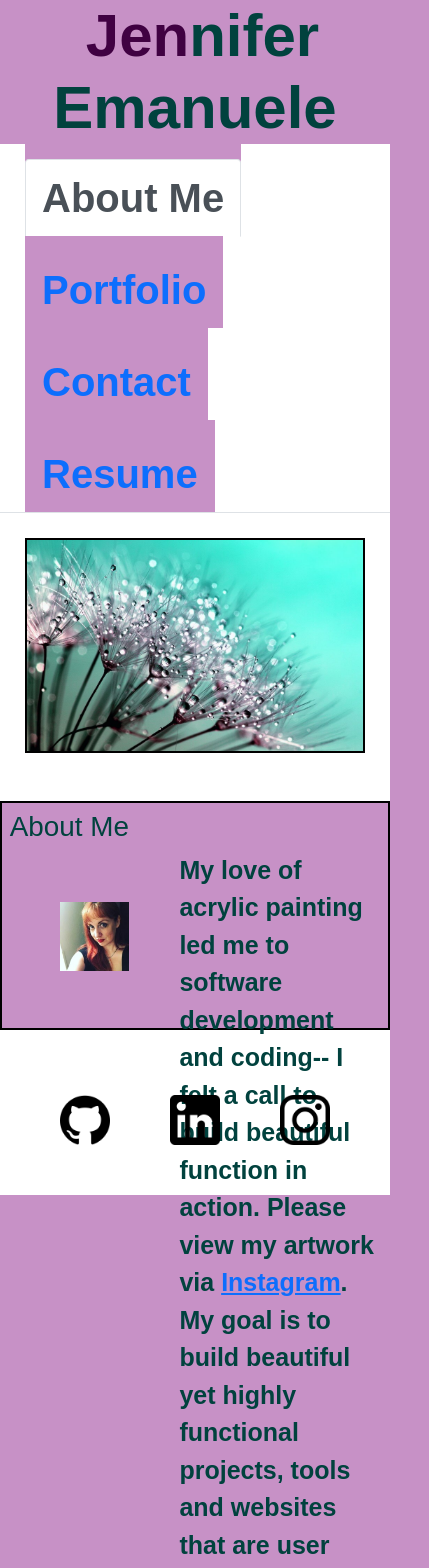
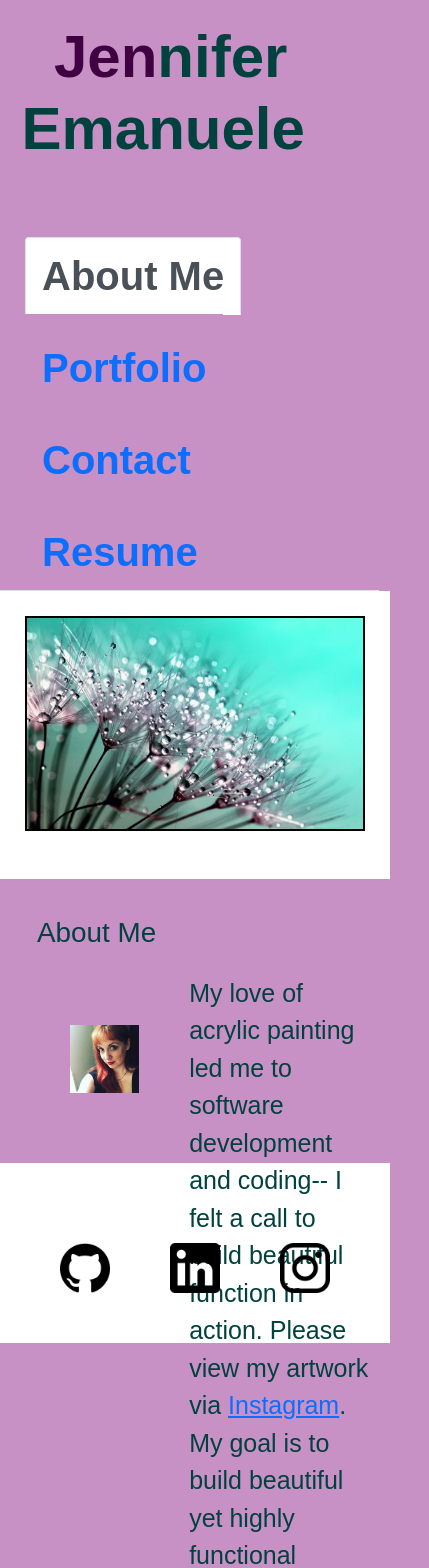
Before and after one commit to jenemanuele/portfolio-react, a React (Create React App) app: page / in a window 390 px wide. Shown: the top 1568 px of the page, 429 px wide, since content can reach past the window. Built offline with nearby package versions, Linux system fonts and the light colour scheme.

Commit message:
+ cards, no images

```diff
--- a/src/components/NavBar/NavBar.js
+++ b/src/components/NavBar/NavBar.js
@@ -7,7 +7,7 @@ function NavBar({ currentPage, handlePageChange }) {
         <header>
           <div className="header">
             <h1><span className="Jen"> Jen</span>nifer Emanuele</h1>
-        </div>
+                  <div>
                     <ul className="nav nav-tabs">
                       <li className="nav-item">
                         <a
@@ -21,7 +21,7 @@ function NavBar({ currentPage, handlePageChange }) {
                       </li>
                       <li className="nav-item">
                         <a
-                href="#portfolio"
+                          href="#"
                           onClick={() => handlePageChange('Portfolio')}
                           // Check to see if the currentPage is `portfolio`, and if so we use the active link class from bootstrap. Otherwise, we set it to a normal nav-link
                           className={currentPage === 'Portfolio' ? 'nav-link active' : 'nav-link'}
@@ -50,42 +50,11 @@ function NavBar({ currentPage, handlePageChange }) {
                         </a>
                       </li>
                     </ul>
+              </div>
+            </div>
           </header>
+
     );
   }
 
   export default NavBar;
-
-
-// const NavBar = (props) => {
-//     const { currentTab, setCurrentTab } = props;
-
-//         return (
-//         <header>
-//             <div className="header">
-//                 <h1><span className="Jen"> Jen</span>nifer Emanuele</h1>
-//                 {/* <div>
-//                 <img src="./images/Jen-E-small.jpg" alt="Head shot of Jennifer Emanuele" /></span>
-//                </div> */}
-
-//                 <div>
-//                     <ul className="flex-row mobile-view">
-//                         <li className={currentTab === "about" ? "mx-2 navActive" : "mx-2"}>
-//                             <span onClick={() => setCurrentTab("about")}>About Me</span>
-//                         </li>
-//                         <li className={currentTab === "portfolio" ? "mx-2 navActive" : "mx-2"}>
-//                             <span onClick={() => setCurrentTab("portfolio")}>Portfolio</span>
-//                         </li>
-//                         <li className={currentTab === "contact" ? "mx-2 navActive" : "mx-2"}>
-//                             <span onClick={() => setCurrentTab("contact")}>Contact</span>
-//                         </li>
-//                         <li className={currentTab === "resume" ? "mx-2 navActive" : "mx-2"}>
-//                             <span onClick={() => setCurrentTab("resume")}>Resume</span>
-//                         </li>
-//                     </ul>
-//                 </div>
-//             </div>
-//         </header>
-//     );
-// }
-// export default NavBar;
--- a/src/components/PortfolioContainer/PortfolioContainer.js
+++ b/src/components/PortfolioContainer/PortfolioContainer.js
@@ -1,3 +1,4 @@
+
 import React, { useState} from "react";
 import NavBar from "../NavBar";
 import Cover from "../pages/Cover";
--- a/src/components/pages/Portfolio/Portfolio.js
+++ b/src/components/pages/Portfolio/Portfolio.js
@@ -6,7 +6,7 @@ function Portfolio() {
         {
             name: 'Sheet of Inventory',
             description: 'Sheet-of-Inventory a instrument warehouse application that allows the user to easily find, update, and add to current inventory.',
-            //image: '../../SheetOfInventory.JPG',
+            image: '../../SheetOfInventory.JPG',
             technology: [
                 'HTML & CSS',
                 'JavaScript',
@@ -22,7 +22,7 @@ function Portfolio() {
         {
 			name: 'Cocktails Tonight',
 			description: 'Purpose A website application that gives users a random cocktail and a random recipe per a search button for a fun date night or cocktail night at home! Also a YouTube pop-out window for a video on how to make your recipe.',
-			// image: '../../SheetOfInventory.JPG',
+			image: '../../../SheetOfInventory.JPG',
 			technologies: [
 				'HTML & CSS',
 				'Bulma',
@@ -36,7 +36,7 @@ function Portfolio() {
         {
 			name: 'Budget Tracker',
 			description: 'A budget tracker that will work with or without an internet connection. Items will be added to the db after the internet connection is established using a service worker.',
-			//image: '../../BudgetTracker.JPG',
+			image: '../../../BudgetTracker.JPG',
 			technologies: [
 				'JavaScript',
 				'MongoDB',
@@ -61,7 +61,7 @@ function Portfolio() {
         {
 			name: 'Password Generator',
 			description: 'Application that combines the front and back end that allows a user to generate a password combination of 8 to 128 characters based on selected criteria.',
-			//image: 'Password-Gen.JPG',
+			image: 'Password-Gen.JPG',
 			technologies: [
 				'HTML & CSS',
 				'JavaScript',
@@ -73,7 +73,7 @@ function Portfolio() {
         {
 			name: 'README-generator',
 			description: 'Back-end utility that generates a readme file for github.',
-			//image: 'README-generator.JPG',
+			image: 'README-generator.JPG',
 			technologies: [
 				'Node.js',
 				'Inquirer',
--- a/src/components/pages/Project/Project.js
+++ b/src/components/pages/Project/Project.js
@@ -11,6 +11,7 @@ function Project(props) {
 	const techs = currentProject.technologies;
 	const appLink = currentProject.deployed;
 	const gitLink = currentProject.github;
+
 
 	// Function: parses info from the array, then creates a list.
 	function getProjects(projectArray) {
@@ -29,17 +30,16 @@ function Project(props) {
 
 	return (
 		<Card style={{ width: "18rem" }}>
-			<Card.Img
+			{/* <Card.Img
 				variant="top"
 				src={require(`../../../../public/images/${image}`)}
 				className="card-image"
-			/>
+			/> */}
 			<div className="center">
 				<Card.Body>
-					<Card.Title className="card-title">{name}</Card.Title>
-					<Card.Text className="card-text">{description}</Card.Text>
+					<Card.Title className="card-title">{name}</Card.Title>					<Card.Text className="card-text">{description}</Card.Text>
 					<Card.Subtitle className="card-subtitle">Techs Used</Card.Subtitle>
-					<Card.Text className="card-techs">{getProjects(techs)}</Card.Text>
+					{/* <Card.Text className="card-techs">{getProjects(techs)}</Card.Text> */}
 					<Card.Link href={appLink} target="_blank" className="card-link">
 						{name} App
 					</Card.Link>
--- a/src/components/pages/Resume/Resume.js
+++ b/src/components/pages/Resume/Resume.js
@@ -3,7 +3,7 @@ import React from "react";
 function Resume() {
     return(
             <section>
-                <div className="resume">
+                <div className="place-items-center">
                     <h1 className="page-header">Resume</h1>
                     {/* <h2 className="secondary-header">Proficiencies:</h2> */}
                 </div>
--- a/src/index.css
+++ b/src/index.css
@@ -25,6 +25,10 @@ h6 {
 }
 
 /*header & foot style*/
+
+.header {
+  display: flex;
+}
 
 .header, .nav-item {
   padding: 20 px 35px;
@@ -163,22 +167,21 @@ p {
 }
 
 /* Begin card style*/
- .about-me {
-  margin-bottom: 65px;
-  padding: 2%;
-  font-family: Garmond, serif;
-  font-weight: bold;
-  background-color: #c791c6;
+ .about-me, h1 {
+  margin-bottom: 80px;
+  padding: 5%;
+  font-family: 'Rubik', sans-serif;
+   background-color: #c791c6;
   color: #01423e;
   flex: 0 70%;
-  border: 2px solid black;
+  /* border: 2px solid black;  */
 
 }
 
  .resume {
   margin-bottom: 65px;
   padding: 2%;
-  font-family: Garmond, serif;
+  font-family: 'Rubik', sans-serif;
   font-weight: bold;
   background-color: #c791c6;
   color: #01423e;
@@ -288,14 +291,67 @@ button:hover {
 	opacity: .6;
 }
 
-/*Media Query for tablets and smaller */
-@media screen and (max-width: 768px) {
+/* Viewports Styling start*/
+@media screen and (max-width: 980px) {}
 
+@media screen and (max-width: 817px) {
+	header div {
+		position: relative;
+		width: 110%;
+	}
+
+	header div h2 {
+		position: absolute;
+		top: 50%;
+		transform: translateY(-50%);
+	}
+
+	h2 {
+		font-size: 1.5rem;
+	}
+
+	nav ul li span {
+		font-size: 0.75em;
+	}
+
+	.mobile-header {
+		width: 110%;
+	}
+
+	.mobile-row {
+		display: block;
+		margin: 0 100px 0 auto;
+	}
+
+	.mobile-view {
+		display: inline;
+		text-align: end;
+	}
+
+	.photo {
+		width: auto;
+		height: auto;
+		max-width: 500px;
+		max-height: 300px;
+		padding: 50px;
+	}
+
+	input {
+		width: 350px;
+	}
+
+	textarea {
+		width: 350px;
+		height: 120px;
+		border: 3px solid #cccccc;
+		padding: 5px;
+	}
+
+	ol {
+		font-size: 0.75rem;
+	}
 }
 
-/*Media Query for MOBILE PHONES & SMALLER */
-@media screen and (max-width: 575px) {
-footer {
-  margin-top: 50px;
-      }
-}
+@media screen and (max-width: 768px) {}
+
+@media screen and (max-width: 575px) {}
```
Also changed, not shown: public/images/Head-shot-1.JPG (deleted). Lines whose indentation alone changed are shown as unchanged.
